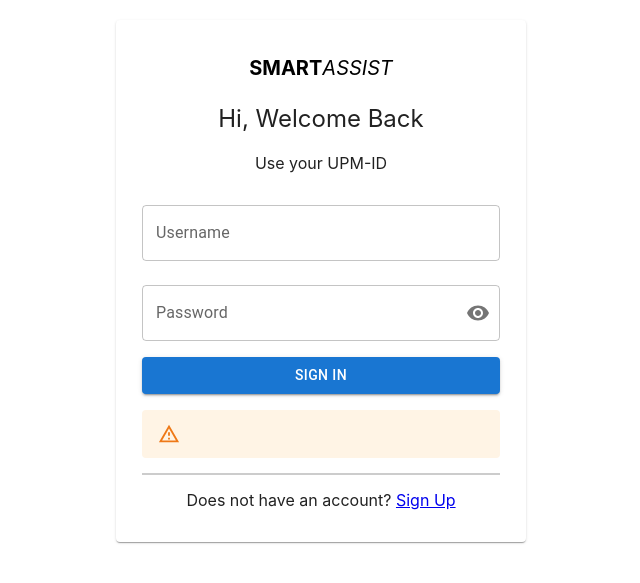
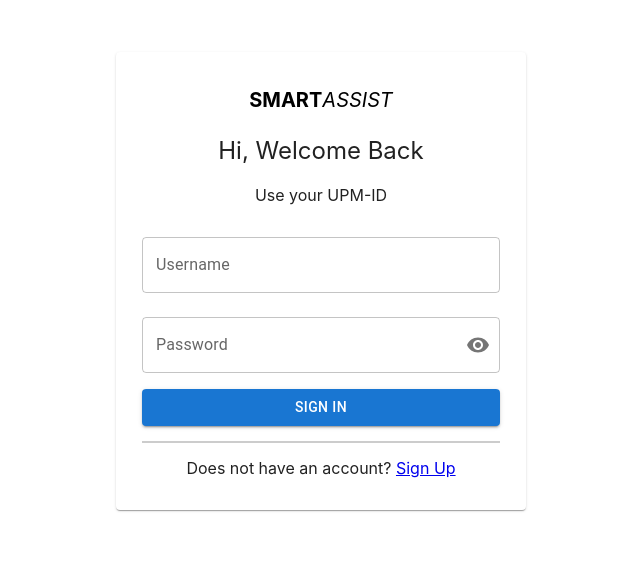
Before and after one commit to tyxyah/smartassist, a React (Create React App) app in the folder frontend/: page / in a window 1280 px wide. Shown: the part 119-702 px from the top of the page, without its empty margins (319-959 px from the left). Built offline with nearby package versions, Linux system fonts and the light colour scheme.

Commit message:
update login page

```diff
--- a/frontend/src/pages/LoginPage.js
+++ b/frontend/src/pages/LoginPage.js
@@ -1,5 +1,5 @@
-// LoginPage.js
 import React, { useState } from "react";
+import { useLogin } from "../hooks/useLogin";
 import Card from "@mui/material/Card";
 import CardContent from "@mui/material/CardContent";
 import TextField from "@mui/material/TextField";
@@ -16,12 +16,12 @@ const LoginPage = () => {
   const [username, setUsername] = useState("");
   const [password, setPassword] = useState("");
   const [showPassword, setShowPassword] = useState(false);
+  const { login, error, isLoading } = useLogin()
 
   const handleLogin = async (e) => {
     e.preventDefault();
-    console.log("Login clicked");
-    console.log("Username:", username);
-    console.log("Password:", password);
+
+    await login(username, password)
   };
 
   const handleTogglePasswordVisibility = () => {
@@ -94,6 +94,7 @@ const LoginPage = () => {
           />
           <Stack sx={{ width: "100%", marginY: 1 }} spacing={2}>
             <Button
+              disabled={isLoading}
               fullWidth
               variant="contained"
               color="primary"
@@ -101,7 +102,7 @@ const LoginPage = () => {
             >
               Sign in
             </Button>
-            <Alert severity="warning"></Alert>
+            {error &&<Alert severity="warning">{error}</Alert>}
             <div
               style={{
                 margin: "15px 0", // Adjust the margin between the button and the line here
--- a/frontend/src/pages/SignupPage.js
+++ b/frontend/src/pages/SignupPage.js
@@ -142,7 +142,7 @@ const Signup = () => {
             />
             <div style={{ margin: "0px", textAlign: "center" }}>
               Already have an account?{" "}
-              <Link to="/login">Login here</Link>
+              <Link to="/">Login here</Link>
             </div>
           </Stack>
         </CardContent>
```
